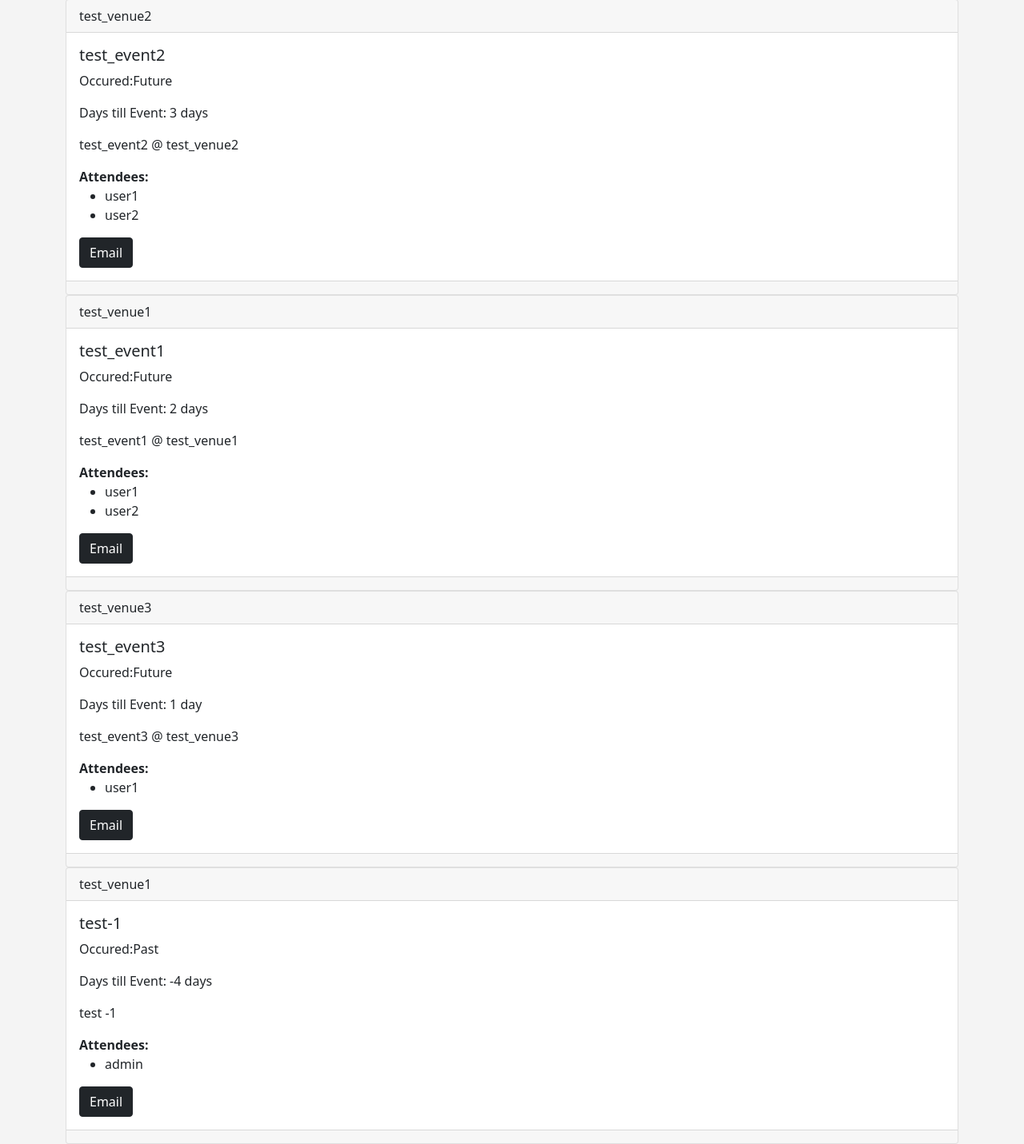
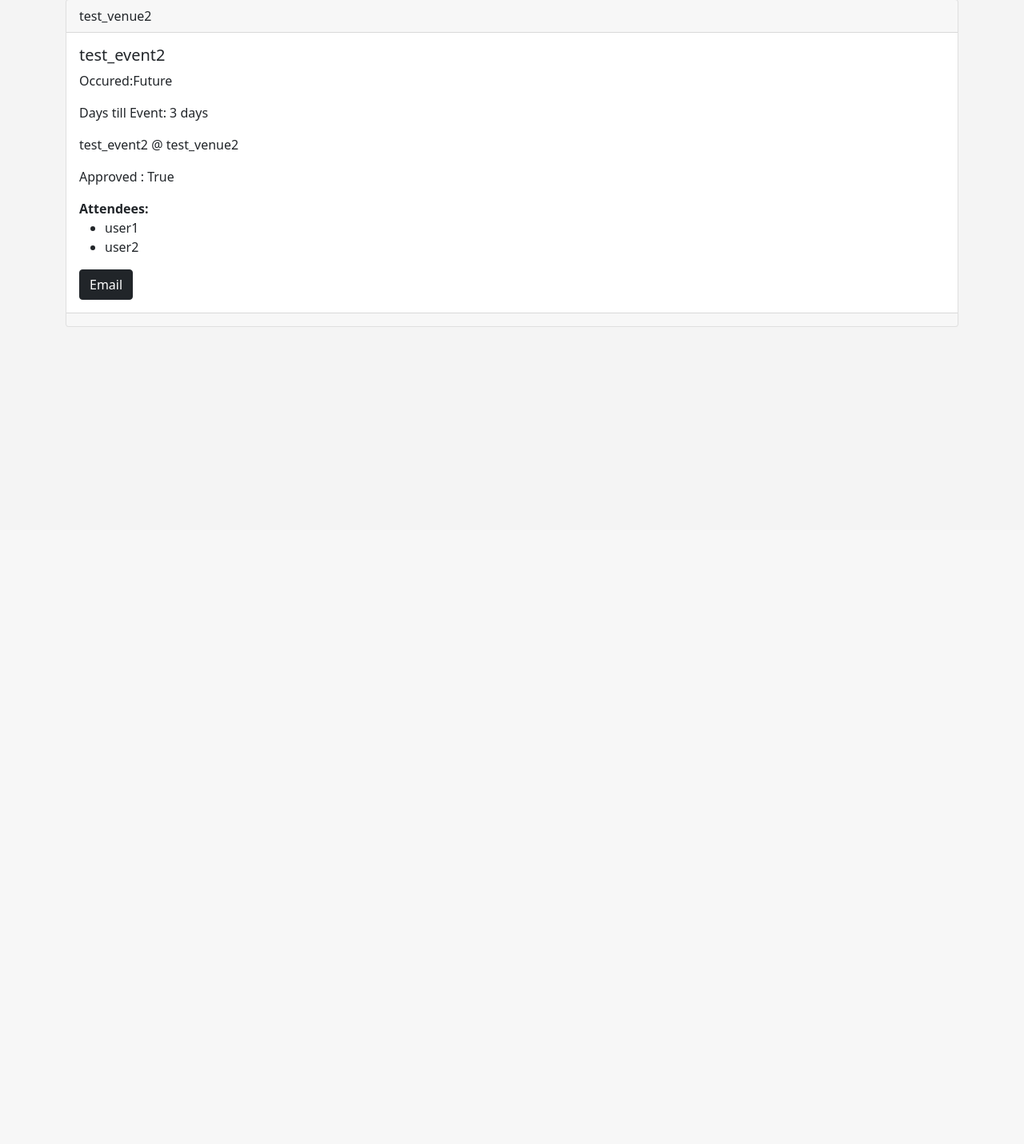
Before and after one commit to Aditya-Naresh/MyClub, a Django app: page /events in a window 1280 px wide. Shown: the part 137-1568 px from the top of the page at 80% size. After the commit the page ends 546 px from the top, so only its background shows below. Run offline with Django 4.2, Linux system fonts and the light colour scheme; data comes from the database, SQL or seed files in the repository; both versions use the stored data as it was after the commit.

Commit message:
Event approval

```diff
--- a/myClub/events/admin.py
+++ b/myClub/events/admin.py
@@ -17,7 +17,7 @@ class VenueAdmin(admin.ModelAdmin):
 
 @admin.register(Event)
 class EventAdmin(admin.ModelAdmin):
-    fields = (('name', 'venue'), 'event_date', 'description', 'manager')
+    fields = (('name', 'venue'), 'event_date', 'description', 'manager', 'approved')
     list_display = ('name', 'event_date', 'venue')
     list_filter = ('event_date', 'venue')
     ordering = ('-event_date',)
--- a/myClub/events/models.py
+++ b/myClub/events/models.py
@@ -39,6 +39,7 @@ class Event(models.Model):
     manager = models.ForeignKey(User, blank=True, null=True, on_delete=models.SET_NULL)
     description = models.TextField(blank=True)
     attendees = models.ManyToManyField(User, related_name='attendees', blank=True)
+    approved = models.BooleanField('Approved', default = False)
 
 
     def __str__(self):
--- a/myClub/templates/events/event_list.html
+++ b/myClub/templates/events/event_list.html
@@ -3,7 +3,7 @@
     {% block content %}
     <h1>Events </h1>
         {% for event in event_list %}
-
+            {% if event.approved %}
             <div class="card">
                 <div class="card-header">
                     {{event.venue}}
@@ -14,6 +14,7 @@
                      <p>Days till Event: {{event.Days_till}} </p>
 
                     <p class="card-text"> {{event.description}} </p>
+                    <p class="card-text">Approved : {{event.approved}} </p>
                     <strong>Attendees: </strong>
                     <ul>
                         {% for user in event.attendees.all  %}
@@ -32,5 +33,6 @@
 
                 </div>
             </div>
-        {% endfor %}
-    {% endblock %}
+            {% endif %}
+            {% endfor %}
+            {% endblock %}
```
Also changed, not shown: myClub/db.sqlite3, myClub/events/migrations/0008_event_approved.py (added).
